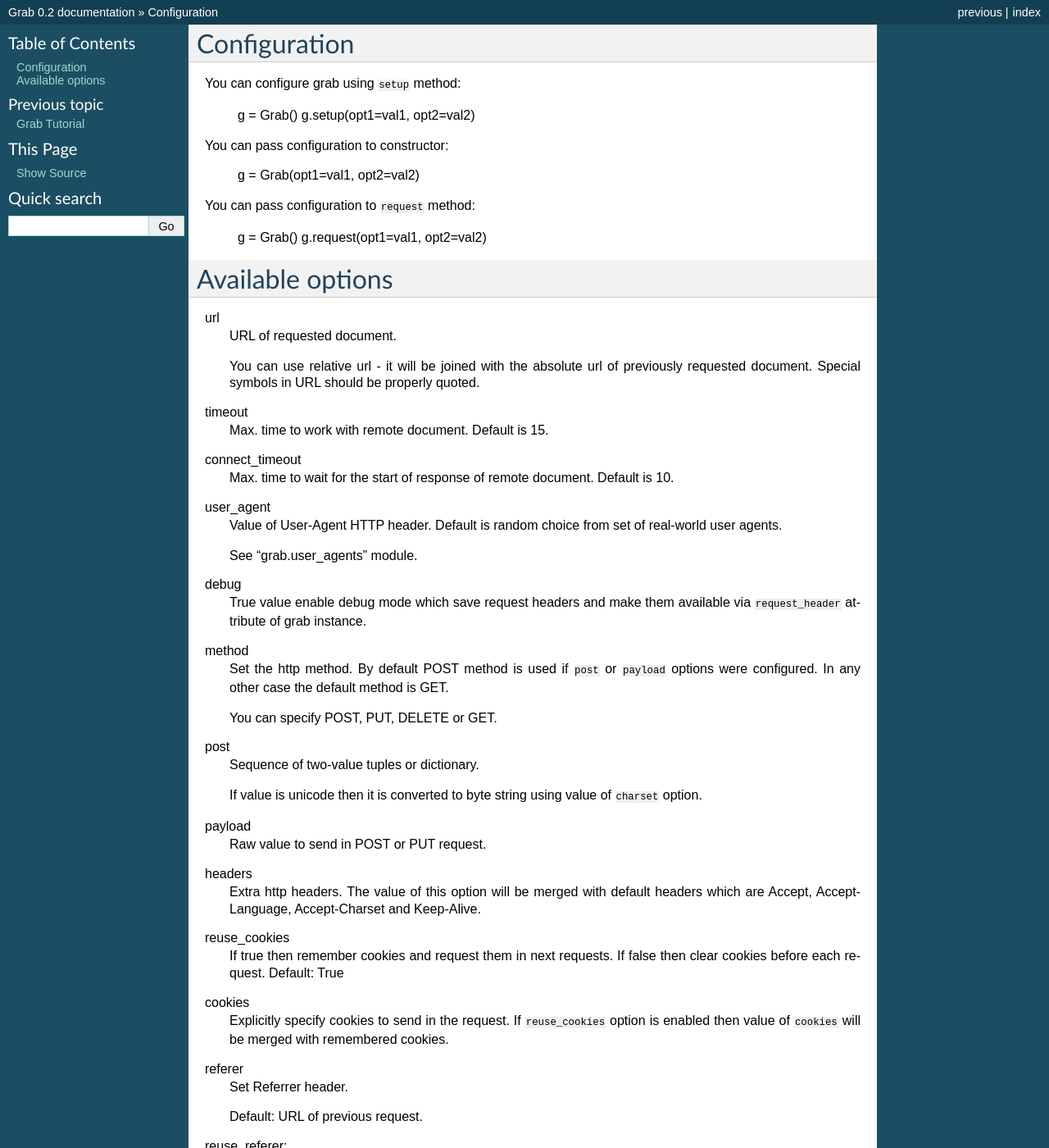
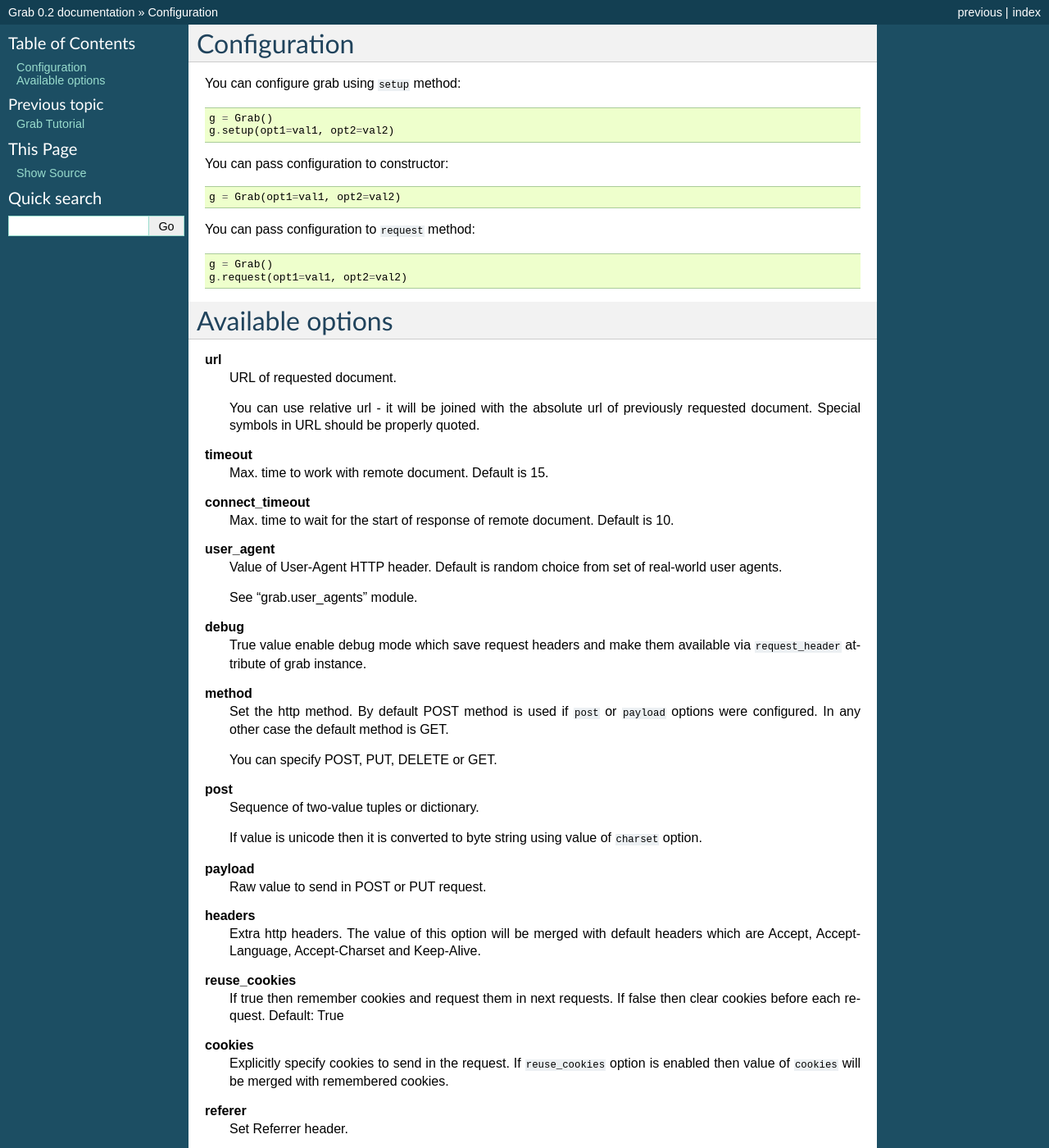
Before and after one commit to lorien/grab, a Sphinx documentation site: the page built from docs/configuration.rst, in a window 1280 px wide and 1400 px high. Shown: the whole window at 82% size. Built offline with Sphinx 7.4.7, drawn with Linux system fonts in a browser that asks for light colours; pages that are not in the unit, such as notebooks, are missing from menus; part of the change alters nothing that is shown.

Commit message:
Update docs

```diff
--- a/docs/configuration.rst
+++ b/docs/configuration.rst
@@ -4,16 +4,16 @@
 Configuration
 =============
 
-You can configure grab using ``setup`` method:
+You can configure grab using ``setup`` method::
 
     g = Grab()
     g.setup(opt1=val1, opt2=val2)
 
-You can pass configuration to constructor:
+You can pass configuration to constructor::
 
     g = Grab(opt1=val1, opt2=val2)
 
-You can pass configuration to ``request`` method:
+You can pass configuration to ``request`` method::
 
     g = Grab()
     g.request(opt1=val1, opt2=val2)
@@ -23,105 +23,105 @@ You can pass configuration to ``request`` method:
 Available options
 =================
 
-url
+**url**
     URL of requested document.
 
     You can use relative url - it will be joined with the absolute url of previously
     requested document. Special symbols in URL should be properly quoted.
 
-timeout
+**timeout**
     Max. time to work with remote document. Default is 15.
 
-connect_timeout
+**connect_timeout**
     Max. time to wait for the start of response of remote document. Default is 10.
 
-user_agent
+**user_agent**
     Value of User-Agent HTTP header. Default is random choice from set of real-world user agents.
 
     See "grab.user_agents" module.
 
-debug
+**debug**
     True value enable debug mode which save request headers and make them available
     via ``request_header`` attribute of grab instance.
 
-method
+**method**
     Set the http method. By default POST method is used if ``post`` or ``payload``
     options were configured. In any other case the default method is GET.
 
     You can specify POST, PUT, DELETE or GET.
 
-post
+**post**
     Sequence of two-value tuples or dictionary.
 
     If value is unicode then it is converted to byte string using value of
     ``charset`` option.
 
-payload
+**payload**
     Raw value to send in POST or PUT request.
 
-headers
+**headers**
     Extra http headers. The value of this option will be merged with
     default headers which are Accept, Accept-Language, Accept-Charset and Keep-Alive.
 
-reuse_cookies
+**reuse_cookies**
     If true then remember cookies and request them in next requests.
     If false then clear cookies before each request.
     Default: True
 
-cookies
+**cookies**
     Explicitly specify cookies to send in the request. If ``reuse_cookies`` option
     is enabled then value of ``cookies`` will be merged with remembered cookies.
 
-referer
+**referer**
     Set Referrer header.
 
     Default: URL of previous request.
 
-reuse_referer:
+**reuse_referer**:
     Set Referer header to the URL of previous request.
 
     Default: True
 
-proxy
+**proxy**
     Proxy address in format "server:port"
 
-proxy_userpwd
+**proxy_userpwd**
     Access credentials in format "username:password"
 
-proxy_type
+**proxy_type**
     Type of proxy. Available values: http, socks4, socks5
 
-encoding
+**encoding**
     WTF? What is charset and what is encoding options?
 
-charset
+**charset**
     Charset of remote document. Charset value will be used in encoding request data and
     in parsing of response data.
 
-guess_encodings
+**guess_encodings**
     List of charsets which will be tried to build the unicode version of the response document.
 
-log_file
+**log_file**
     File to log the response body.
 
     Default: None
 
-log_dir
+**log_dir**
     Directory to save response bodies. Each response is saved in two documents. XX.log contains
     HTTP headers of the response. XX.html contains the body of response. XX is a number. Each request
     has a number. First request hasnumber 1, second request has number 2 and so on. You can see number
     of requests in the console output if you setup your script to display logging messages of DEBUG level.
 
-follow_refresh
+**follow_refresh**
     Follow the url in <meta refresh> tag.
 
-nohead
+**nohead**
     Do not process HTTP headers of the response. This mean that processing of response will
     be broken as soon as possible.
 
-nohead
+**nohead**
     Do not process body of request. That works for request of any kind, not only for PUT.
     This makes sense if you want to reduce traffic usage.
 
-debug_post
+**debug_post**
     Output to console the content of POST requests.
```
Also changed, not shown: 6 other files.
